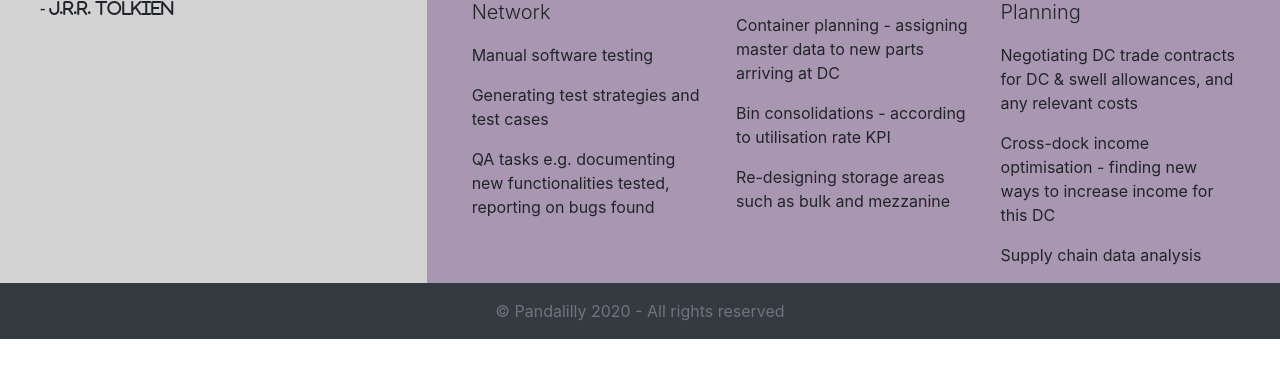
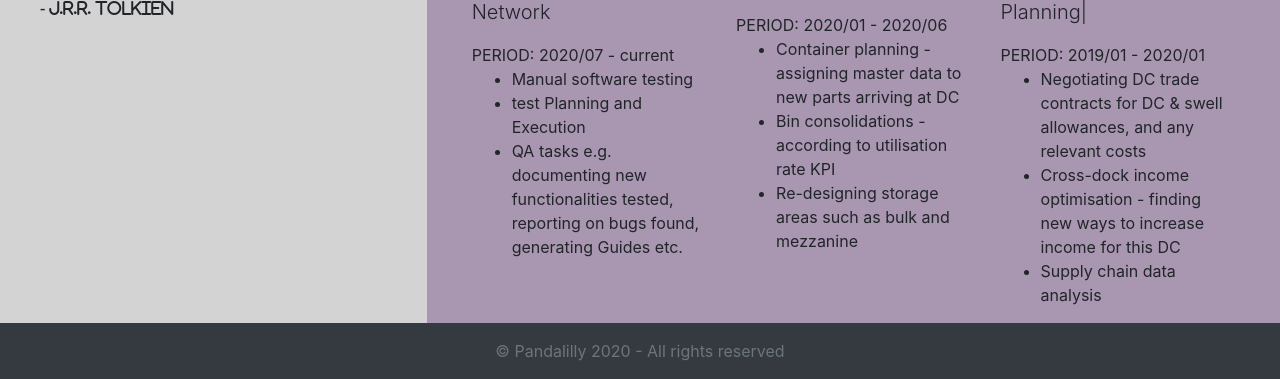
Before and after one commit to pandalilly/pandalilly.github.io, a plain HTML site: page about.html in a window 1280 px wide. Shown: the part 761-1140 px from the top of the page. Before the commit the page ends 1100 px from the top, so only its background shows below. Drawn offline with nearby package versions, Linux system fonts and the light colour scheme.

Commit message:
updating work pages

```diff
--- a/about.html
+++ b/about.html
@@ -219,12 +219,17 @@
                       <p class="lead">
                         Software Tester | Mthunzi Digital Aid Network
                       </p>
-                      <p>Manual software testing</p>
-                      <p>Generating test strategies and test cases</p>
-                      <p>
+                      <caption>
+                        PERIOD: 2020/07 - current
+                      </caption>
+                      <ul>
+                        <li>Manual software testing</li>
+                        <li>test Planning and Execution</li>
+                        <li>
                           QA tasks e.g. documenting new functionalities tested,
-                        reporting on bugs found
-                      </p>
+                          reporting on bugs found, generating Guides etc.
+                        </li>
+                      </ul>
                     </div>
 
                     <div
@@ -232,18 +237,23 @@
                       class="col-xs-4 col-sm-4 col-md-4 col-lg-4 col-xl-4"
                     >
                       <p class="lead">
-                        Engineer-In-Training | Imperial Insync logistics
+                        Engineer-In-Training | Imperial Insync logistics |
                       </p>
-                      <p>
-                        Container planning - assigning master data to new parts
-                        arriving at DC
-                      </p>
-                      <p>
+                      <caption>
+                        PERIOD: 2020/01 - 2020/06
+                      </caption>
+                      <ul>
+                        <li>
+                          Container planning - assigning master data to new
+                          parts arriving at DC
+                        </li>
+                        <li>
                           Bin consolidations - according to utilisation rate KPI
-                      </p>
-                      <p>
+                        </li>
+                        <li>
                           Re-designing storage areas such as bulk and mezzanine
-                      </p>
+                        </li>
+                      </ul>
                     </div>
 
                     <div
@@ -251,17 +261,22 @@
                       class="col-xs-4 col-sm-4 col-md-4 col-lg-4 col-xl-4"
                     >
                       <p class="lead">
-                        Supply Chain Analyst | Pick N Pay Supply Chain Planning
+                        Supply Chain Analyst | Pick N Pay Supply Chain Planning|
                       </p>
-                      <p>
+                      <caption>
+                        PERIOD: 2019/01 - 2020/01
+                      </caption>
+                      <ul type="disc">
+                        <li>
                           Negotiating DC trade contracts for DC & swell
                           allowances, and any relevant costs
-                      </p>
-                      <p>
+                        </li>
+                        <li>
                           Cross-dock income optimisation - finding new ways to
                           increase income for this DC
-                      </p>
-                      <p>Supply chain data analysis</p>
+                        </li>
+                        <li>Supply chain data analysis</li>
+                      </ul>
                     </div>
                   </div>
                 </div>
```
Lines whose indentation alone changed are shown as unchanged.
